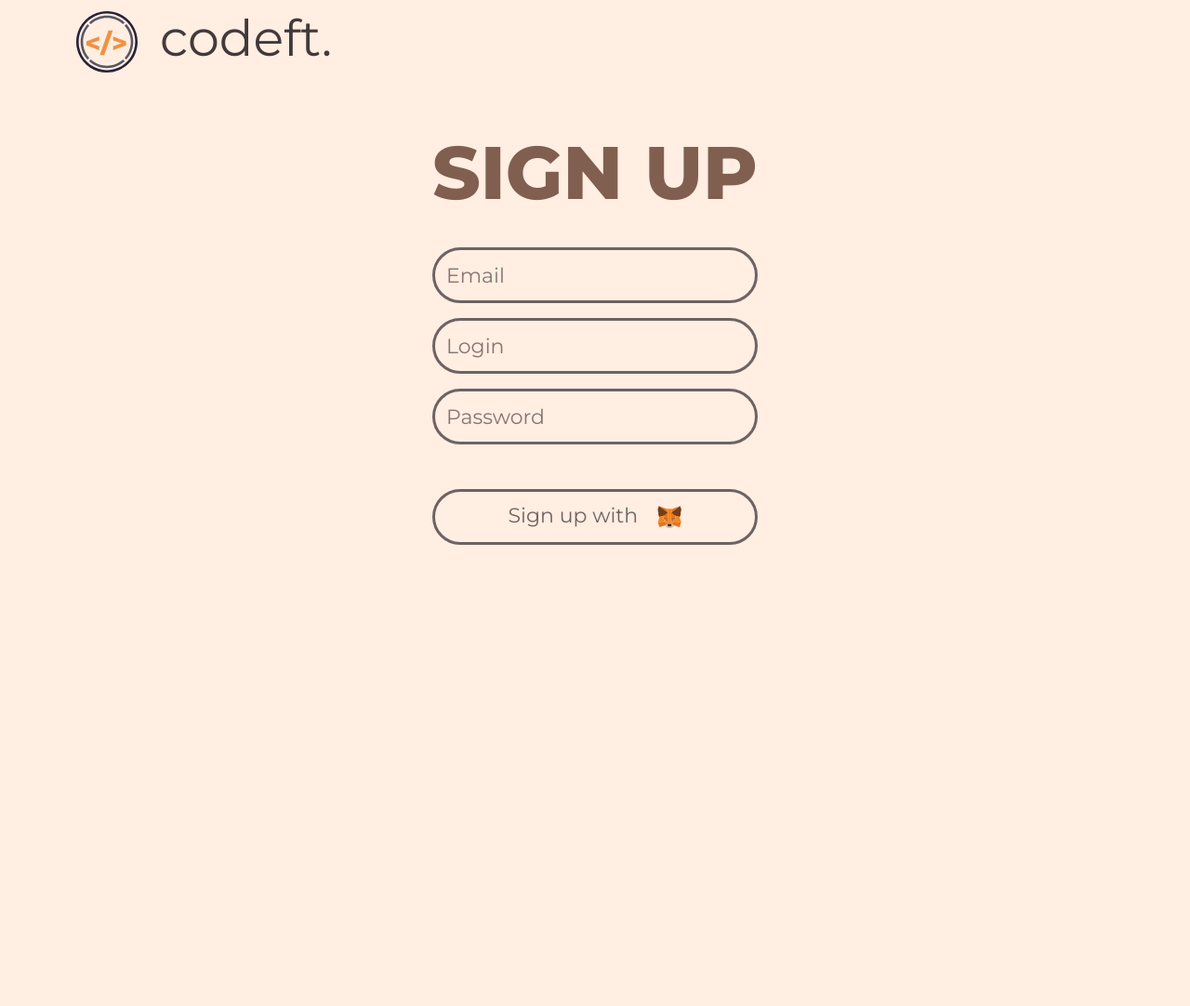
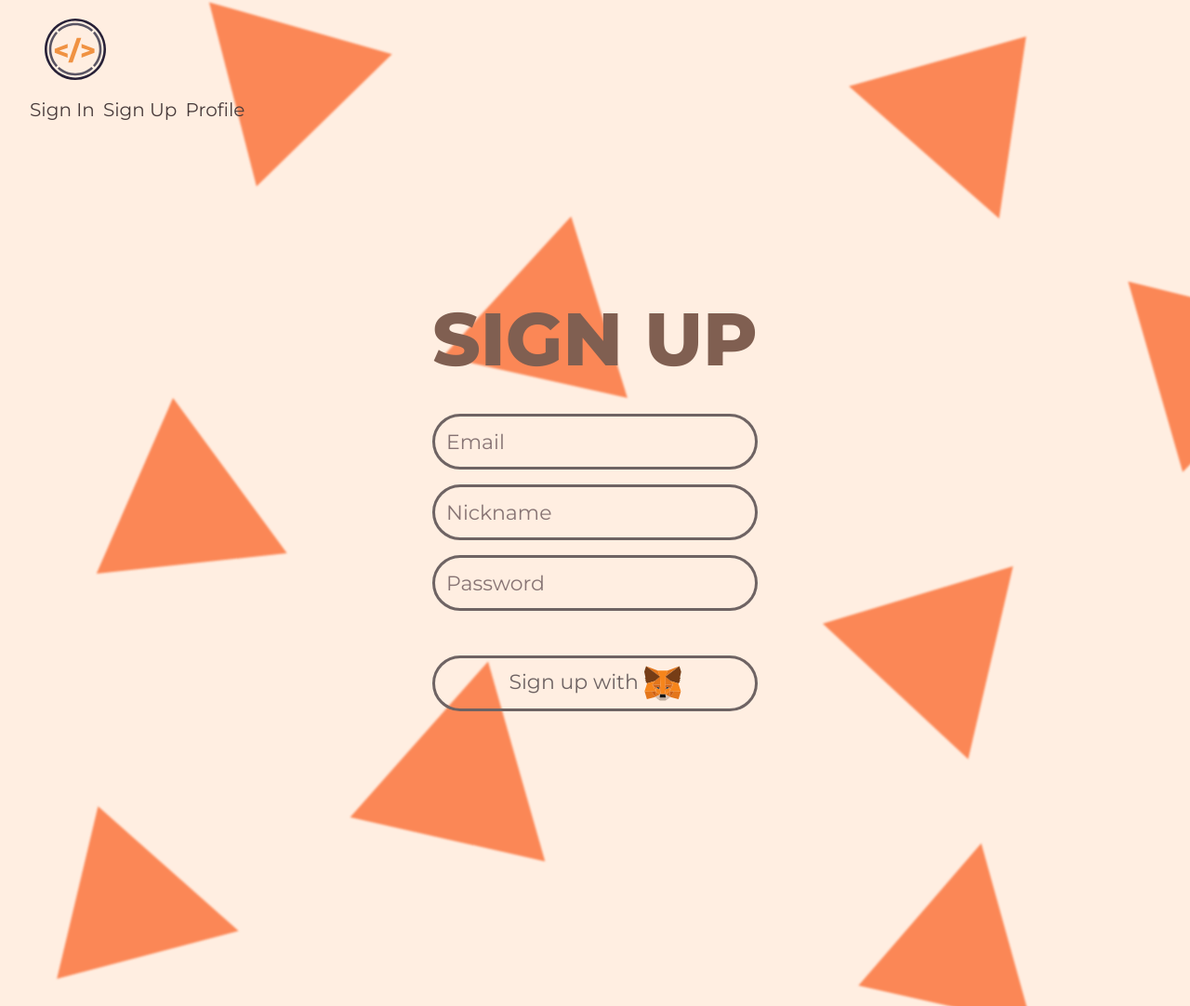
Before and after one commit to elmiringos/codeftjs, a Node server app: page /sign_up in a window 1280 px wide. Shown: the whole page at 93% size. Run offline with Node 20, Linux system fonts and the light colour scheme; some libraries are stand-ins or nearby versions.

Commit message:
add new page

```diff
--- a/app.js
+++ b/app.js
@@ -38,7 +38,7 @@ app.get('/login', (req, res) => {
 })
 
 app.get('/sign_up', (req, res) => {
-  res.sendFile(path.join(__dirname + '/templates/sign_up.html'));
+  res.sendFile(path.join(__dirname + '/templates/signup.html'));
 })
 
 app.get('/test', (req, res) => {
--- a/static/css/style.css
+++ b/static/css/style.css
@@ -1,14 +1,20 @@
 body {
     background: #FFEEE1;
 }
+
+a {
+    text-decoration: none;
+}
+
 #logo {
     width: 90px;
     height: 90px;
 }
 
 #imgMetaMask {
-    width: 41.55px;
-    height: 38.79px;
+    width: 40px;
+    height: 40px;
+
 }
 
 #text-logo {
@@ -19,7 +25,9 @@ body {
     color: #423A3A;
 }
 
-#text-reg {
+#text-reg,
+#text-auth
+{
     font-family: 'Montserrat', sans-serif;
     font-size: 80px;
     font-weight: 800;
@@ -28,6 +36,8 @@ body {
 }
 
 .input {
+    outline:none;
+
     box-sizing: border-box;
     width: 350px;
     height: 60px;
@@ -62,7 +72,22 @@ body {
     color: #6E6363;
 }
 
-input[type="text"]
+.buttonMask {
+    border: 3px solid #6E6363;
+    border-radius: 55px;
+
+    background-color: transparent;
+
+    font-family: 'Montserrat', sans-serif;
+    font-weight: 500;
+    font-size: 22px;
+
+    color: #6E6363;
+}
+
+input[type="text"],
+input[type="email"],
+input[type="password"]
 {
     font-family: 'Montserrat', sans-serif;
     font-weight: 500;
@@ -71,20 +96,178 @@ input[type="text"]
     color: #805F51;
 }
 
-input[type="email"]
+#blockname,
+#blockpublic,
+#blockpurch
 {
-    font-family: 'Montserrat', sans-serif;
+    position: relative;
+    width: 870px;
+    height: 260px;
+
+    background: #FFFFFF;
+    border-radius: 95.0366px;
+}
+
+#blockname:hover,
+#blockpublic:hover,
+#blockpurch:hover
+{
+    filter: drop-shadow(0px 25px 40px rgba(0, 0, 0, 0.25));
+}
+
+#NameUser {
+    font-family: 'Montserrat';
     font-weight: 500;
-    font-size: 22px;
+    font-size: 49px;
+
+    text-align: center;
+
+    color: #5C4B41;
+}
+
+hr {
+    width: 692px;
+    height: 0px;
+
+    border: 1px solid #8A7D7B;
+    box-shadow: 0px 2px 6px rgba(156, 120, 100, 0.85);
+}
+
+#idmask {
+    font-family: 'Montserrat';
+    font-weight: 300;
+    font-size: 20px;
+    line-height: 24px;
+
+    text-align: center;
+
+    color: #483B3B;
+}
+
+#h2Public {
+    font-family: 'Montserrat';
+    font-weight: 400;
+    font-size: 39.0704px;
+    line-height: 48px;
+
+    text-align: center;
+
+    color: #5C4B41;
+}
+
+#h2Purch {
+    font-family: 'Montserrat';
+    font-weight: 400;
+    font-size: 39.0704px;
+    line-height: 48px;
+
+    text-align: center;
+
+    color: #5C4B41;
+}
+
+.listProject {
+    text-decoration: none;
+
+    font-family: 'Montserrat';
+    font-weight: 300;
+    font-size: 20px;
+    line-height: 24px;
+
+    vertical-align: middle;
+
+    color: #483B3B;
+}
+
+.aProfile:hover {
+
+    text-shadow: 0px 4px 4px rgba(63, 50, 50, 0.75);
+}
+
+.aMenu:hover {
+    color: #483B3B;
+}
+
+.download {
+    text-decoration: none;
+}
+
+#hProj {
+    font-family: 'Montserrat';
+    font-weight: 700;
+    font-size: 69.4135px;
+    line-height: 85px;
 
     color: #805F51;
 }
 
-input[type="password"]
+#blockList {
+    position: relative;
+
+    width: 1359.13px;
+    height: 550px;
+
+    background: #FFFFFF;
+    border-radius: 89.1084px;
+}
+
+.hheadertable {
+    font-family: 'Montserrat';
+    font-weight: 500;
+    font-size: 24.6965px;
+    line-height: 30px;
+
+    color: #5C4B41;
+}
+
+.nameDate,
+.projDate,
+.desDate,
+.coutDate,
+.priceDate
 {
-    font-family: 'Montserrat', sans-serif;
-    font-weight: 500;
-    font-size: 22px;
+    font-family: 'Montserrat';
+    font-weight: 300;
+    font-size: 16.9216px;
+    line-height: 21px;
 
-    color: #805F51;
+    color: #000000;
 }
+
+#background {
+    width: 100vw;
+    height: 100vh;
+
+    position: relative;
+
+    overflow: hidden;
+}
+
+#polygons {
+    position: absolute;
+
+    left: 0;
+    right: 0;
+    top: 0;
+    bottom: 0;
+    margin: auto;
+
+    filter: blur(1px);
+}
+
+li {
+    list-style-type: none;
+
+    display: inline;
+    margin-right: 5px;
+}
+.aMenu {
+    text-decoration: none;
+
+    font-family: 'Montserrat';
+    font-weight: 300;
+    font-size: 20px;
+    line-height: 24px;
+
+    color: #483B3B;
+}
--- /dev/null
+++ b/static/js/parallax.js
@@ -0,0 +1,6 @@
+let bg = document.querySelector('#polygons');
+window.addEventListener('mousemove', function(e) {
+    let x = e.clientX / window.innerWidth;
+    let y = e.clientY / window.innerHeight;
+    bg.style.transform = 'translate(-' + x * 30 + 'px, -' + y * 30 + 'px)';
+});
--- a/templates/sign_up.html
+++ /dev/null
@@ -1,84 +0,0 @@
-<!doctype html>
-<html lang="ru">
-<head>
-    <meta charset="utf-8">
-    <meta name="viewport" content="width=device-width, initial-scale=1">
-
-    <link href="https://cdn.jsdelivr.net/npm/bootstrap@5.0.2/dist/css/bootstrap.min.css" rel="stylesheet" integrity="sha384-EVSTQN3/azprG1Anm3QDgpJLIm9Nao0Yz1ztcQTwFspd3yD65VohhpuuCOmLASjC" crossorigin="anonymous">
-    <link rel="stylesheet" href="css/style.css">
-
-    <link rel="preconnect" href="https://fonts.googleapis.com">
-    <link rel="preconnect" href="https://fonts.gstatic.com" crossorigin>
-    <link href="https://fonts.googleapis.com/css2?family=Montserrat:wght@400;800&display=swap" rel="stylesheet">
-
-    <title>codeft.reg</title>
-</head>
-<body>
-    <div class="container">
-
-        <div class="row mb-5 align-items-center">
-            <img class="col-1" id="logo" src="img/logo.svg" alt="#">
-            <h1 id="text-logo" class="col-1">codeft.</h1>
-        </div>
-
-        <div class="row mb-4 text-center">
-            <h2 id="text-reg" class="col-4 offset-4 text-uppercase">sign up</h2>
-        </div>
-
-        <div class="row mb-3">
-            <input type="email" id="inputEmail" class="input col-4 offset-4 mx-auto" placeholder="Email" aria-describedby="Email">
-        </div>
-
-        <div class="row mb-3">
-            <input type="text" id="inputLogin" class="input col-4 offset-4 mx-auto" placeholder="Login" aria-describedby="Login">
-        </div>
-
-        <div class="row mb-5">
-            <input type="password" id="inputPassword" class="input col-4 offset-4 mx-auto" placeholder="Password" aria-describedby="Password">
-        </div>
-
-        <div class="row">
-            <button class="buttonSignUp col-4 offset-4 mx-auto"> Sign up with <img id="imgMetaMask" src="img/MetaMask.svg" alt="#"> </button>
-        </div>
-
-
-    </div>
-
-    <script src="https://cdn.jsdelivr.net/npm/bootstrap@5.0.2/dist/js/bootstrap.bundle.min.js" integrity="sha384-MrcW6ZMFYlzcLA8Nl+NtUVF0sA7MsXsP1UyJoMp4YLEuNSfAP+JcXn/tWtIaxVXM" crossorigin="anonymous"></script>
-    <script>
-        const form = document.getElementById("reg-form")
-        form.addEventListener('submit', registerUser)
-
-        //send data as json
-        async function registerUser(event){
-            event.preventDefault()
-            const email  = document.getElementById("email").value
-            const username = document.getElementById("username").value
-            const password = document.getElementById("password").value
-            const metamask_address = document.getElementById("metamask_address").value
-
-            const result = await fetch('/register', { //fetch data to server
-                method: 'POST',
-                headers: {
-                    'Content-Type': 'application/json'
-                },
-                body: JSON.stringify({
-                    email, username, password, metamask_address
-                })
-            }).then((res) => res.json())
-
-            console.log(result)
-        }
-
-        let account;
-        const accessToMetamask = async () => {
-            if(window.ethereum !== "undefined") {
-                const accounts = await ethereum.request({ method: "eth_requestAccounts"});
-                account = accounts[0];
-                document.getElementById("accountArea").innerHTML = account;
-                document.getElementById("metamask_address").value = account;
-            }
-        }
-    </script>
-</body>
-</html>
--- /dev/null
+++ b/templates/signup.html
@@ -0,0 +1,62 @@
+<!doctype html>
+<html lang="ru">
+<head>
+    <meta charset="utf-8">
+    <meta name="viewport" content="width=device-width, initial-scale=1">
+
+    <link href="https://cdn.jsdelivr.net/npm/bootstrap@5.0.2/dist/css/bootstrap.min.css" rel="stylesheet" integrity="sha384-EVSTQN3/azprG1Anm3QDgpJLIm9Nao0Yz1ztcQTwFspd3yD65VohhpuuCOmLASjC" crossorigin="anonymous">
+    <link rel="stylesheet" href="css/style.css">
+
+    <link rel="preconnect" href="https://fonts.googleapis.com">
+    <link rel="preconnect" href="https://fonts.gstatic.com" crossorigin>
+    <link href="https://fonts.googleapis.com/css2?family=Montserrat:wght@400;800&display=swap" rel="stylesheet">
+
+    <title>sign up</title>
+</head>
+<body>
+    <div id="background">
+        <img src="img/polygons.svg" alt="" id="polygons">
+
+        <div class="header">
+
+            <a href="projectlist.html" class="row px-5 mt-2 align-items-center"><img class="col-1" id="logo" src="img/logo.svg" alt="#"></a>
+
+            <nav class="navbar">
+                <ul>
+                    <li><a class="aMenu" href="signin.html">Sign In</a></li>
+                    <li><a class="aMenu" href="signup.html">Sign Up</a></li>
+                    <li><a class="aMenu" href="profile.html">Profile</a></li>
+                </ul>
+            </nav>
+
+        </div>
+
+        <div class="container position-absolute top-50 start-50 translate-middle">
+
+            <div class="row mb-4 text-center">
+                <h2 id="text-reg" class="col-4 offset-4 text-uppercase">sign up</h2>
+            </div>
+
+            <div class="row mb-3">
+                <input type="email" id="inputEmail" class="input col-4 offset-4 mx-auto" placeholder="Email" aria-describedby="Email">
+            </div>
+
+            <div class="row mb-3">
+                <input type="text" id="inputLogin" class="input col-4 offset-4 mx-auto" placeholder="Nickname" aria-describedby="Login">
+            </div>
+
+            <div class="row mb-5">
+                <input type="password" id="inputPassword" class="input col-4 offset-4 mx-auto" placeholder="Password" aria-describedby="Password">
+            </div>
+
+            <div class="row">
+                <button class="buttonSignUp col-4 offset-4 mx-auto">Sign up with <img id="imgMetaMask" src="img/MetaMask.svg" alt="#"> </button>
+            </div>
+
+        </div>
+    </div>
+
+    <script src="https://cdn.jsdelivr.net/npm/bootstrap@5.0.2/dist/js/bootstrap.bundle.min.js" integrity="sha384-MrcW6ZMFYlzcLA8Nl+NtUVF0sA7MsXsP1UyJoMp4YLEuNSfAP+JcXn/tWtIaxVXM" crossorigin="anonymous"></script>
+    <script src="js/parallax.js"></script>
+</body>
+</html>
```
Also changed, not shown: static/img/Buy.png (added), static/img/MetaMask.svg, static/img/Polygons/1.svg (deleted), static/img/Polygons/10.svg (deleted), static/img/Polygons/11.svg (deleted), static/img/Polygons/2.svg (deleted), static/img/Polygons/3.svg (deleted), static/img/Polygons/4.svg (deleted), static/img/Polygons/5.svg (deleted), static/img/Polygons/6.svg (deleted), static/img/Polygons/7.svg (deleted), static/img/Polygons/8.svg (deleted), static/img/Polygons/9.svg (deleted), static/img/download.png (added), 1 more files.
